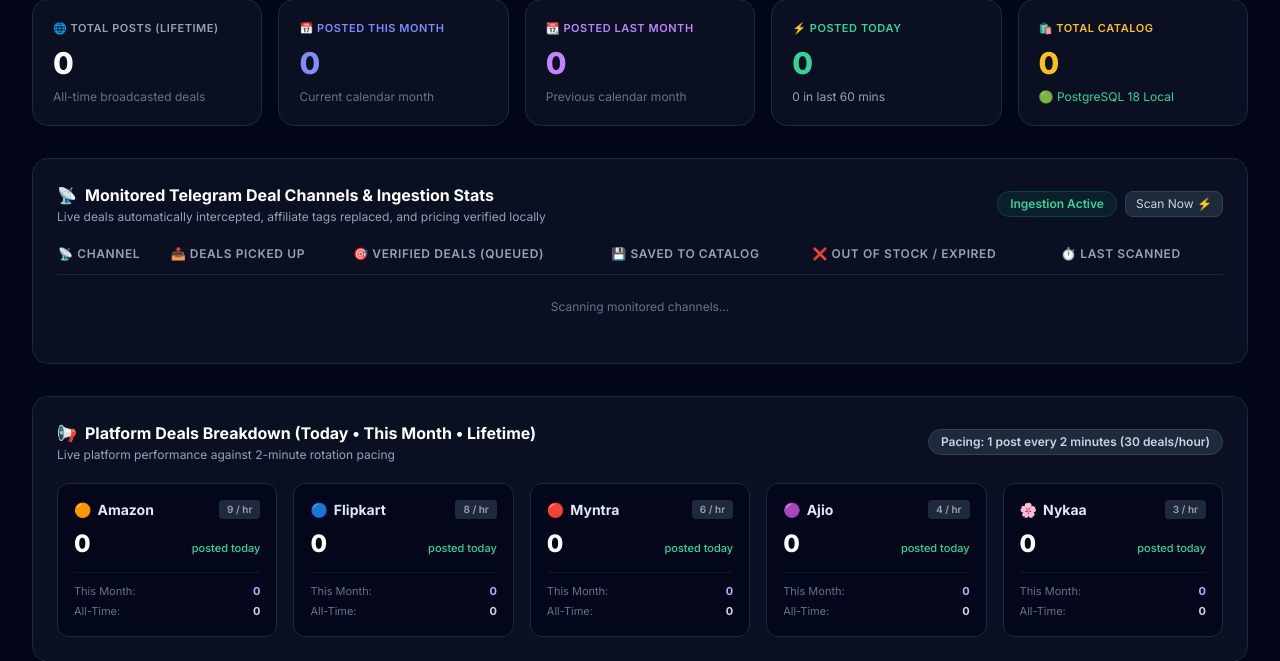
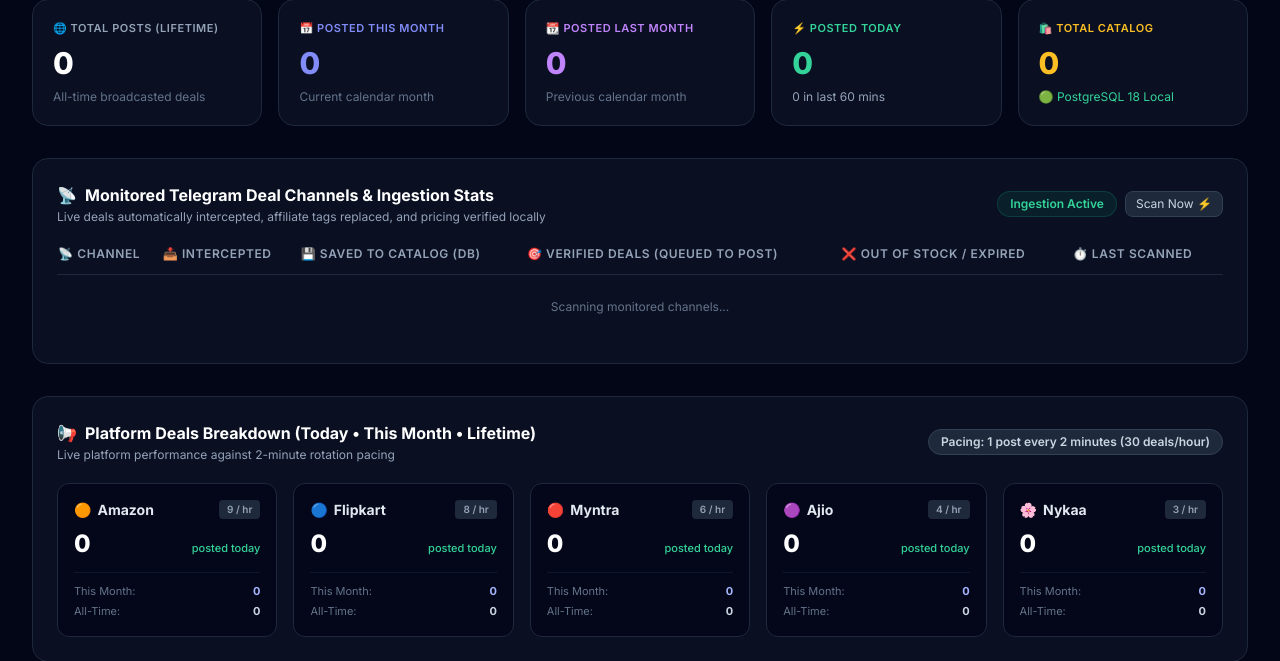
Before and after one commit to budgetyby/budgetyby, a FastAPI app: page / in a window 1280 px wide. Shown: the part 98-759 px from the top of the page. Run offline with FastAPI, Linux system fonts and the light colour scheme; parts of the project's set-up code (start-up, migrations or seed data) failed here and were passed over; some libraries are stand-ins or nearby versions.

Commit message:
Fix channel stats dashboard column counting so saved products in catalog show accurately

```diff
--- a/budgetby/dashboard/app.py
+++ b/budgetby/dashboard/app.py
@@ -139,8 +139,8 @@ async def get_channel_stats():
             SELECT
                 source_channel,
                 COUNT(*) as total_picked_up,
+                COUNT(CASE WHEN product_id IS NOT NULL THEN 1 END) as saved_to_catalog,
                 COUNT(CASE WHEN status = 'VERIFIED_DEAL' THEN 1 END) as verified_deals,
-                COUNT(CASE WHEN status = 'SAVED_TO_CATALOG' THEN 1 END) as saved_to_catalog,
                 COUNT(CASE WHEN status = 'OUT_OF_STOCK' THEN 1 END) as out_of_stock,
                 COUNT(CASE WHEN status = 'FAILED_SCRAPE' THEN 1 END) as failed_scrapes,
                 MAX(created_at) as last_activity
--- a/budgetby/dashboard/templates/index.html
+++ b/budgetby/dashboard/templates/index.html
@@ -90,9 +90,9 @@
                     <thead>
                         <tr class="border-b border-slate-800 text-slate-400 uppercase tracking-wider">
                             <th class="pb-3 font-semibold">📡 Channel</th>
-                            <th class="pb-3 font-semibold">📥 Deals Picked Up</th>
-                            <th class="pb-3 font-semibold">🎯 Verified Deals (Queued)</th>
-                            <th class="pb-3 font-semibold">💾 Saved to Catalog</th>
+                            <th class="pb-3 font-semibold">📥 Intercepted</th>
+                            <th class="pb-3 font-semibold">💾 Saved to Catalog (DB)</th>
+                            <th class="pb-3 font-semibold">🎯 Verified Deals (Queued to Post)</th>
                             <th class="pb-3 font-semibold">❌ Out of Stock / Expired</th>
                             <th class="pb-3 font-semibold">⏱️ Last Scanned</th>
                         </tr>
@@ -366,8 +366,8 @@
                             <span class="text-indigo-400">📡</span> ${ch.source_channel}
                         </td>
                         <td class="py-3.5 font-extrabold text-white">${Number(ch.total_picked_up).toLocaleString('en-IN')}</td>
+                        <td class="py-3.5 font-bold text-indigo-300">${Number(ch.saved_to_catalog || 0).toLocaleString('en-IN')}</td>
                         <td class="py-3.5 font-bold text-emerald-400">${Number(ch.verified_deals || 0).toLocaleString('en-IN')}</td>
-                        <td class="py-3.5 font-semibold text-indigo-300">${Number(ch.saved_to_catalog || 0).toLocaleString('en-IN')}</td>
                         <td class="py-3.5 font-medium text-slate-500">${Number(ch.out_of_stock || 0).toLocaleString('en-IN')}</td>
                         <td class="py-3.5 text-slate-400">${lastTime}</td>
                     </tr>`;
```
